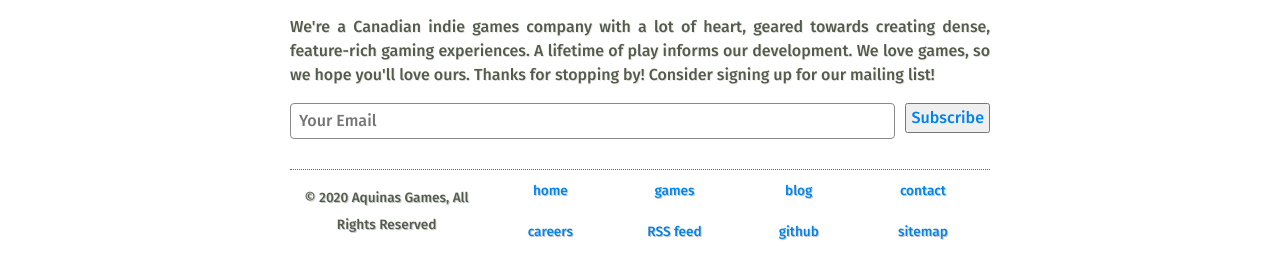
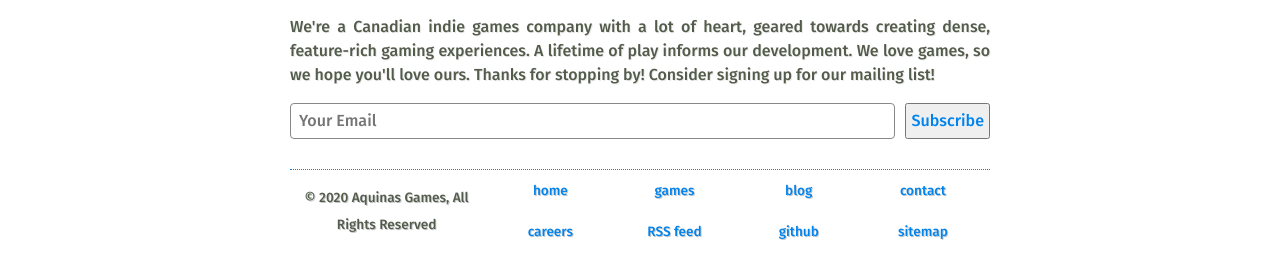
Before and after one commit to AquinasGames/website, a Jekyll site: the page built from index.html, in a window 1280 px wide. Shown: the part 189-468 px from the top of the page. Built offline with Jekyll 4.4.1, drawn with Linux system fonts in a browser that asks for light colours.

Commit message:
Max height of subscribe button

```diff
--- a/css/contact.css
+++ b/css/contact.css
@@ -91,6 +91,7 @@
 }
 
 #mc-embedded-subscribe {
+    height: 100%;
     padding: 0.25em !important;
     color: #0083ED !important;
     font-size: 1.15em !important;
```
